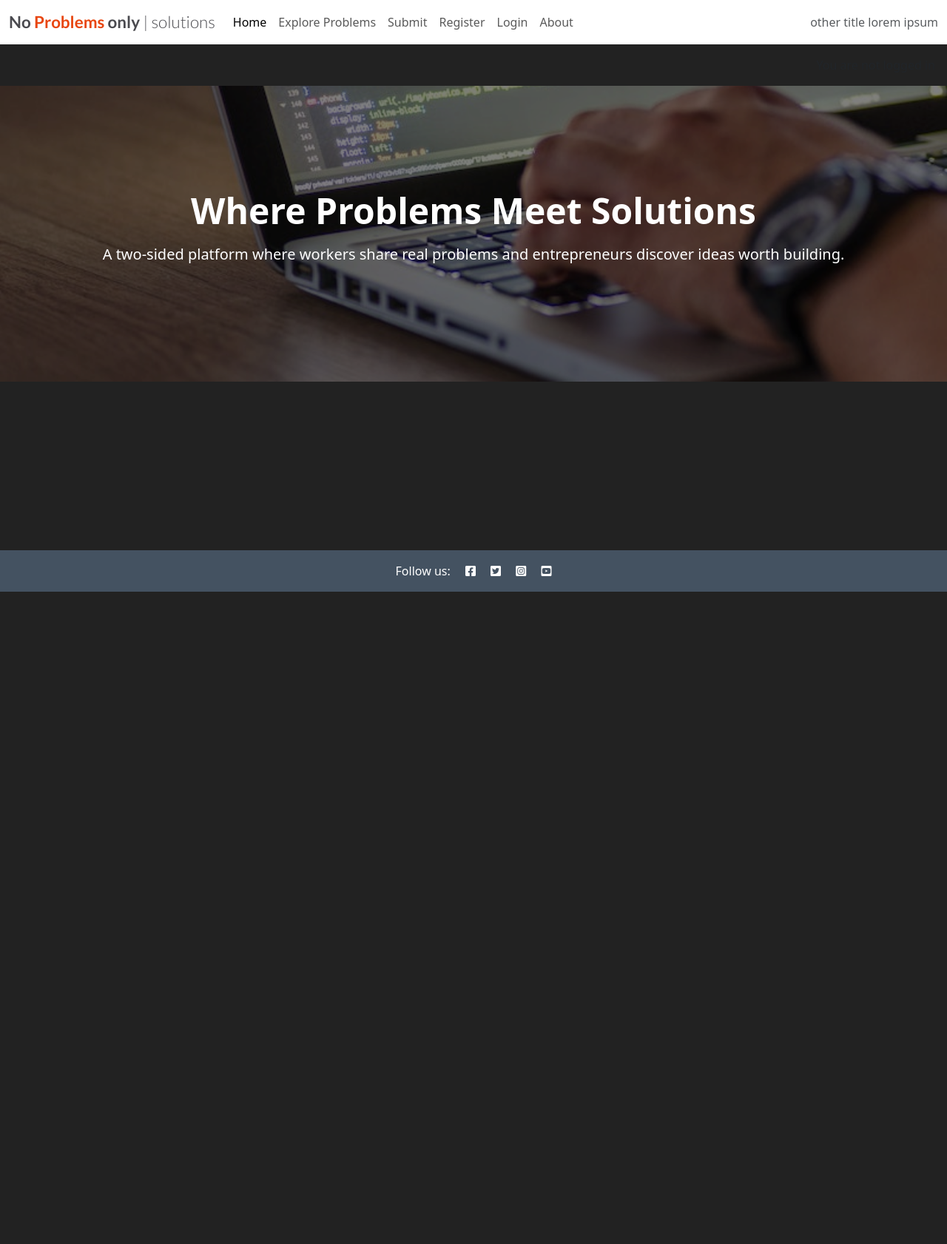
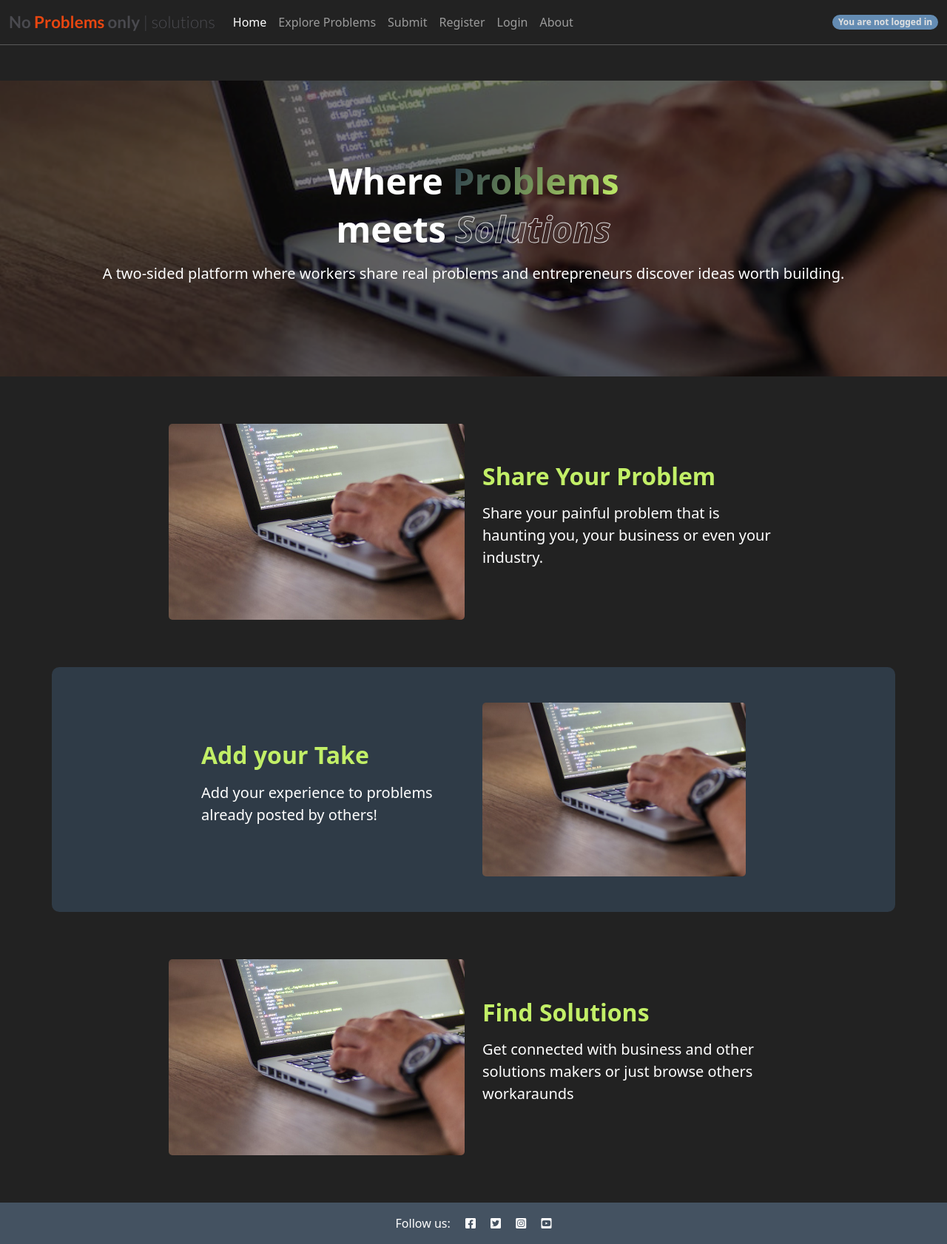
Before and after one commit to GiovanniDevs/Project_problems, a Django app: page / in a window 1280 px wide. Shown: the whole page at 74% size. Before the commit the page ends 800 px from the top, so only its background shows below. Run offline with Django 4.2, Linux system fonts and the light colour scheme.

Commit message:
feat: :sparkles: adds sections to home page and establish initial styling

```diff
--- a/problems/templates/problems/home.html
+++ b/problems/templates/problems/home.html
@@ -9,11 +9,64 @@
              class="w-100 h-100 hero-img"
              alt="Hero background image">
         <div class="position-absolute top-50 start-50 translate-middle w-100 px-3">
-            <h1 class="display-5 display-md-3 fw-bold">Where Problems Meet Solutions</h1>
+            <h1 class="display-5 display-md-3 fw-bold">
+                Where <span class="gradient">Problems</span>
+            </h1>
+            <h1 class="display-5 display-md-3 fw-bold">
+                meets <span class="outline">Solutions</span>
+            </h1>
             <p class="lead mt-3">
                 A two-sided platform where workers share real problems
                 and entrepreneurs discover ideas worth building.
             </p>
         </div>
     </div>
+    <div class="container-fluid p-3 my-5">
+        <div class="row align-items-center justify-content-center">
+            <div class="col-md-4 mb-4 mb-md-0">
+                <div>
+                    <img src="{% static 'images/default.jpg' %}"
+                         class="card-img-top home-card"
+                         alt="Card image placeholder">
+                </div>
+            </div>
+            <div class="col-md-4">
+                <h2 class="fw-bold mb-3 accent">Share Your Problem</h2>
+                <p class="fs-5 text-white">
+                    Share your painful problem that is haunting you,
+                    your business or even your industry.
+                </p>
+            </div>
+        </div>
+    </div>
+    <div class="container py-5 my-2 mybg-mprimary">
+        <div class="row align-items-center justify-content-center">
+            <div class="col-md-4">
+                <h2 class="fw-bold mb-3 accent">Add your Take</h2>
+                <p class="fs-5 text-white">Add your experience to problems already posted by others!</p>
+            </div>
+            <div class="col-md-4 mb-4 mb-md-0">
+                <div>
+                    <img src="{% static 'images/default.jpg' %}"
+                         class="card-img-top home-card"
+                         alt="Card image placeholder">
+                </div>
+            </div>
+        </div>
+    </div>
+    <div class="container-fluid p-3 my-5">
+        <div class="row align-items-center justify-content-center">
+            <div class="col-md-4 mb-4 mb-md-0">
+                <div>
+                    <img src="{% static 'images/default.jpg' %}"
+                         class="card-img-top home-card"
+                         alt="Card image placeholder">
+                </div>
+            </div>
+            <div class="col-md-4">
+                <h2 class="fw-bold mb-3 accent">Find Solutions</h2>
+                <p class="fs-5 text-white">Get connected with business and other solutions makers or just browse others workaraunds</p>
+            </div>
+        </div>
+    </div>
 {% endblock content %}
--- a/problems/templates/problems/index.html
+++ b/problems/templates/problems/index.html
@@ -14,7 +14,7 @@
                                     <div class="image-container">
                                         {% if "placeholder" in prob.featured_image.url %}
                                             <img class="card-img-top"
-                                                 src="{% static 'images/default.jpg' %}"
+                                                 src="{% static 'images/problem.png' %}"
                                                  alt="placeholder image">
                                         {% else %}
                                             <img class="card-img-top"
--- a/static/css/style.css
+++ b/static/css/style.css
@@ -1,7 +1,9 @@
 :root {
   --text: #e1e1e1;
   --background: #222222;
+  --background-l: #303030;
   --primary: #283a4c;
+  --m-primary: #2f3b47;
   --secondary: #648cb3;
   --accent: #c2ef67;
 }
@@ -17,9 +19,61 @@ body {
   color: #4a4a4f;
 }
 
+/* general styling */
+.text-white {
+  color: var(--text);
+}
+
+.accent {
+  color: var(--accent);
+}
+
+.mybg-mprimary {
+  background-color: var(--m-primary);
+}
+
+.mybg-l {
+  background-color: var(--background-l);
+}
+
+/* NavBar  */
+
+.navbar {
+  border-bottom: 1px solid #5a5a5a;
+}
+
+.state {
+  background-color: var(--secondary);
+  color: var(--text); /* text color */
+  font-weight: 600;
+}
+
+/* Homepage styling */
+.gradient {
+  background: linear-gradient(120deg, var(--primary), var(--accent));
+  background-clip: text;
+  -webkit-background-clip: text;
+  -webkit-text-fill-color: transparent;
+}
+
+.outline {
+  font-style: italic;
+  -webkit-text-stroke-width: 1px;
+  -webkit-text-stroke-color: var(--text);
+  color: transparent;
+}
+/* elements styling */
+
+.container {
+  border-radius: 10px;
+}
 .hero-img {
   object-fit: cover;
   filter: brightness(0.5);
+}
+
+.home-card {
+  border-radius: 5px;
 }
 
 .red-o {
--- a/templates/frame.html
+++ b/templates/frame.html
@@ -9,7 +9,7 @@
 <!DOCTYPE html>
 <html class="h-100" lang="en">
     <head>
-        <title>No Problems only Solutions</title>
+        <title>Problem? Solved.</title>
         <meta name="viewport" content="width=device-width, initial-scale=1" />
         <!-- Google Fonts CSS -->
         <link rel="preconnect" href="https://fonts.gstatic.com" />
@@ -34,7 +34,7 @@
     </head>
     <body class="d-flex flex-column h-100 main-bg">
         <!-- Navigation -->
-        <nav class="navbar navbar-expand-lg navbar-light bg-white">
+        <nav class="navbar navbar-expand-lg navbar-dark mb-5">
             <div class="container-fluid">
                 <a class="navbar-brand" href="{% url 'home' %}"><span class="brand">No <span class="red-o">Problems</span> only
                     <span class="thin">| solutions</span></span></a>
@@ -83,7 +83,11 @@
                                href="{% url 'about' %}">About</a>
                         </li>
                     </ul>
-                    <span class="navbar-text text-muted">other title lorem ipsum</span>
+                    {% if user.is_authenticated %}
+                        <span class="badge state rounded-pill">You are logged in as {{ user }}</span>
+                    {% else %}
+                        <span class="badge state rounded-pill">You are not logged in</span>
+                    {% endif %}
                 </div>
             </div>
         </nav>
@@ -106,11 +110,6 @@
             </div>
         </div>
         <main class="flex-shrink-0 main-bg">
-            {% if user.is_authenticated %}
-                <p class="text-end m-3">You are logged in as {{ user }}</p>
-            {% else %}
-                <p class="text-end m-3">You are not logged in</p>
-            {% endif %}
             {% block content %}
                 <!-- Content Goes here -->
             {% endblock content %}
@@ -132,7 +131,6 @@
         <script src="https://cdn.jsdelivr.net/npm/bootstrap@5.3.8/dist/js/bootstrap.bundle.min.js"
                 integrity="sha384-FKyoEForCGlyvwx9Hj09JcYn3nv7wiPVlz7YYwJrWVcXK/BmnVDxM+D2scQbITxI"
                 crossorigin="anonymous"></script>
-        {% block extras %}
-        {% endblock %}
+        {% block extras %}{% endblock %}
     </body>
 </html>
```
Also changed, not shown: 2 other files.
